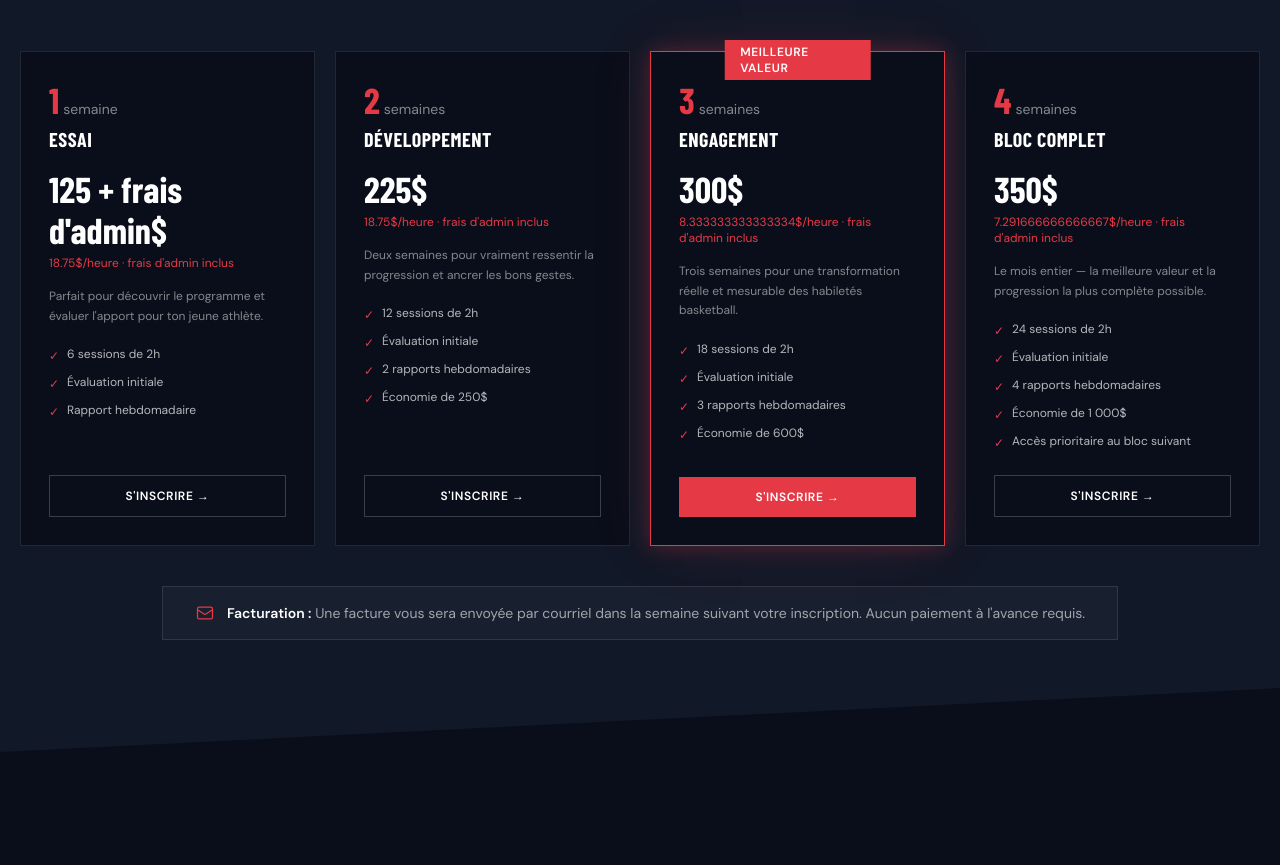
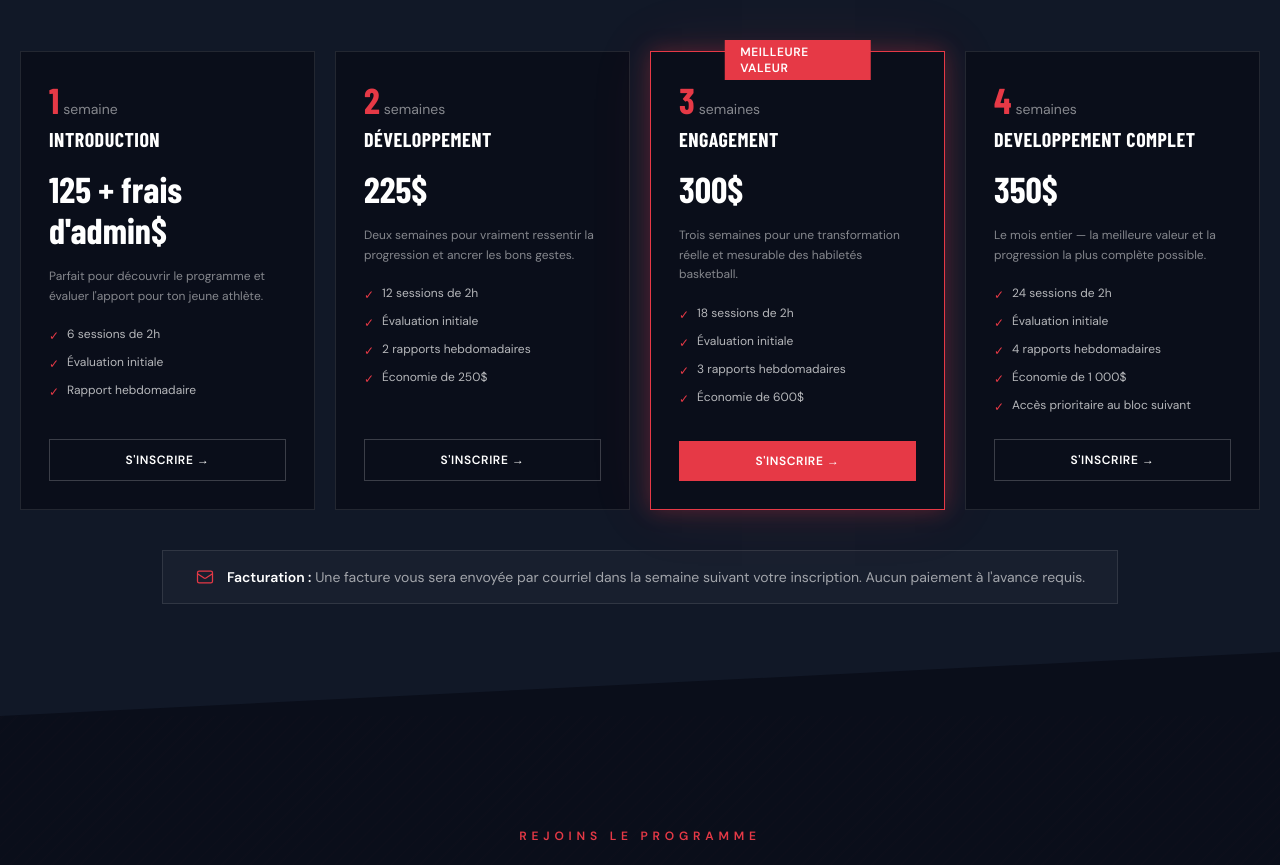
Before and after one commit to henrymatis8-art/M-A-Coaching, a Next.js app in the folder ma-conditioning/: page /basketball in a window 1280 px wide. Shown: the part 2600-3465 px from the top of the page. Built offline with nearby package versions, Linux system fonts and the light colour scheme; a web font is replaced by a local one.

Commit message:
removed some stuff change

```diff
--- a/ma-conditioning/app/page.tsx
+++ b/ma-conditioning/app/page.tsx
@@ -53,7 +53,7 @@ export default function Home() {
         <Hero />
         <Programme />
         <Horaires />
-        <Blocs />
+
         <Tarifs />
         <Inscription />
         <Contact />
--- a/ma-conditioning/components/Tarifs.tsx
+++ b/ma-conditioning/components/Tarifs.tsx
@@ -5,8 +5,8 @@ const tarifs = [
   {
     weeks: 1,
     price: '125 + frais d\'admin', // 75$ de frais d'admin pour les sessions uniques
-    perHour: 225 / 10, // 10 sessions de 2h
-    label: 'Essai',
+
+    label: 'Introduction',
     description: 'Parfait pour découvrir le programme et évaluer l\'apport pour ton athlète.',
     features: ['5 sessions de 2h', 'Évaluation initiale', 'Rapport hebdomadaire'],
     popular: false,
@@ -14,7 +14,7 @@ const tarifs = [
   {
     weeks: 2,
     price: 225,
-    perHour: 225 / 10, // 10 sessions de 2h
+
     label: 'Développement',
     description: 'Deux semaines pour vraiment ressentir la progression et ancrer les nouvelles habitudes.',
     features: ['10 sessions de 2h', 'Évaluation initiale', '2 rapports hebdomadaires', 'Économie de 250$'],
@@ -23,7 +23,7 @@ const tarifs = [
   {
     weeks: 3,
     price: 300,
-    perHour: 300 / 15, // 15 sessions de 2h
+
     label: 'Engagement',
     description: 'Trois semaines pour une transformation réelle et mesurable des capacités physiques.',
     features: ['15 sessions de 2h', 'Évaluation initiale', '3 rapports hebdomadaires', 'Économie de 600$'],
@@ -32,8 +32,8 @@ const tarifs = [
   {
     weeks: 4,
     price: 350,
-    perHour: 350 / 20, // 20 sessions de 2h
-    label: 'Bloc Complet',
+
+    label: 'Développement Complet',
     description: 'Le mois entier — la meilleure valeur et la progression la plus complète possible.',
     features: ['20 sessions de 2h', 'Évaluation initiale', '4 rapports hebdomadaires', 'Économie de 1 000$', 'Accès prioritaire au bloc suivant'],
     popular: false,
@@ -91,11 +91,7 @@ export default function Tarifs() {
 
               <div className="mb-4">
                 <span className="font-display font-800 text-4xl text-white">{t.price}$</span>
-                <div className="font-body text-xs text-cyan-brand mt-1">
-                  {t.weeks === 1
-                    ? 'Tarif hors frais d\'admin — 75$ de frais d\'administration en sus'
-                    : `${t.perHour}$/heure · frais d'administration inclus`}
-                </div>
+
               </div>
 
               <p className="font-body text-white/50 text-xs leading-relaxed mb-5">{t.description}</p>
--- a/ma-conditioning/components/basketball/InscriptionBasketball.tsx
+++ b/ma-conditioning/components/basketball/InscriptionBasketball.tsx
@@ -9,10 +9,10 @@ const DATES_DE_DEBUT: Record<string, string[]> = {
   Août: ['3', '10', '17', '24'],
 }
 const SEMAINES = [
-  { value: '1', label: '1 semaine — 500$' },
-  { value: '2', label: '2 semaines — 750$' },
-  { value: '3', label: '3 semaines — 900$' },
-  { value: '4', label: '4 semaines (programme complet) — 1000$' },
+  { value: '1', label: '1 semaine — 125$' },
+  { value: '2', label: '2 semaines — 225$' },
+  { value: '3', label: '3 semaines — 300$' },
+  { value: '4', label: '4 semaines (programme complet) — 350$' },
 ]
 
 type FormData = {
--- a/ma-conditioning/components/basketball/TarifsBasketball.tsx
+++ b/ma-conditioning/components/basketball/TarifsBasketball.tsx
@@ -5,8 +5,8 @@ const tarifs = [
   {
     weeks: 1,
     price: '125 + frais d\'admin',
-    perHour: 225 / 12, // 12 sessions de 2h
-    label: 'Essai',
+
+    label: 'introduction',
     description: 'Parfait pour découvrir le programme et évaluer l\'apport pour ton jeune athlète.',
     features: ['6 sessions  de 2h', 'Évaluation initiale', 'Rapport hebdomadaire'],
     popular: false,
@@ -14,7 +14,7 @@ const tarifs = [
   {
     weeks: 2,
     price: 225,
-    perHour: 225 / 12, // 12 sessions de 2h
+
     label: 'Développement',
     description: 'Deux semaines pour vraiment ressentir la progression et ancrer les bons gestes.',
     features: ['12 sessions de 2h', 'Évaluation initiale', '2 rapports hebdomadaires', 'Économie de 250$'],
@@ -23,7 +23,7 @@ const tarifs = [
   {
     weeks: 3,
     price: 300,
-    perHour: 300 / 36, // 18 sessions de 2h
+
     label: 'Engagement',
     description: 'Trois semaines pour une transformation réelle et mesurable des habiletés basketball.',
     features: ['18 sessions de 2h', 'Évaluation initiale', '3 rapports hebdomadaires', 'Économie de 600$'],
@@ -32,8 +32,8 @@ const tarifs = [
   {
     weeks: 4,
     price: 350,
-    perHour: 350 / 48, // 24 sessions de 2h
-    label: 'Bloc Complet',
+
+    label: 'developpement complet',
     description: 'Le mois entier — la meilleure valeur et la progression la plus complète possible.',
     features: ['24 sessions de 2h', 'Évaluation initiale', '4 rapports hebdomadaires', 'Économie de 1 000$', 'Accès prioritaire au bloc suivant'],
     popular: false,
@@ -94,7 +94,7 @@ export default function TarifsBasketball() {
 
               <div className="mb-4">
                 <span className="text-4xl font-bold text-white" style={{ fontFamily: 'var(--font-barlow)' }}>{t.price}$</span>
-                <div className="text-xs mt-1" style={{ color: '#E63946' }}>{t.perHour}$/heure · frais d&apos;admin inclus</div>
+
               </div>
 
               <p className="text-white/50 text-xs leading-relaxed mb-5">{t.description}</p>
```
